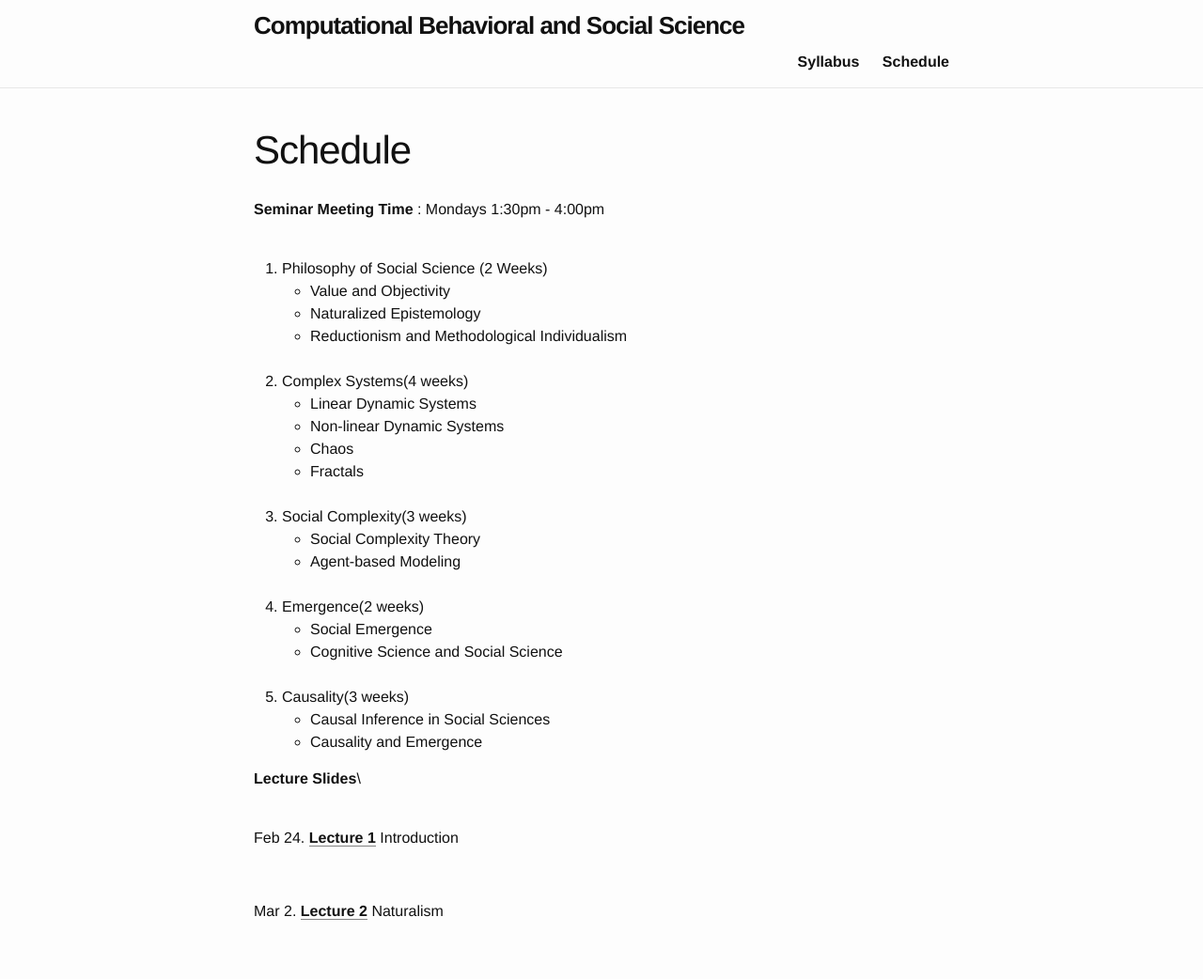
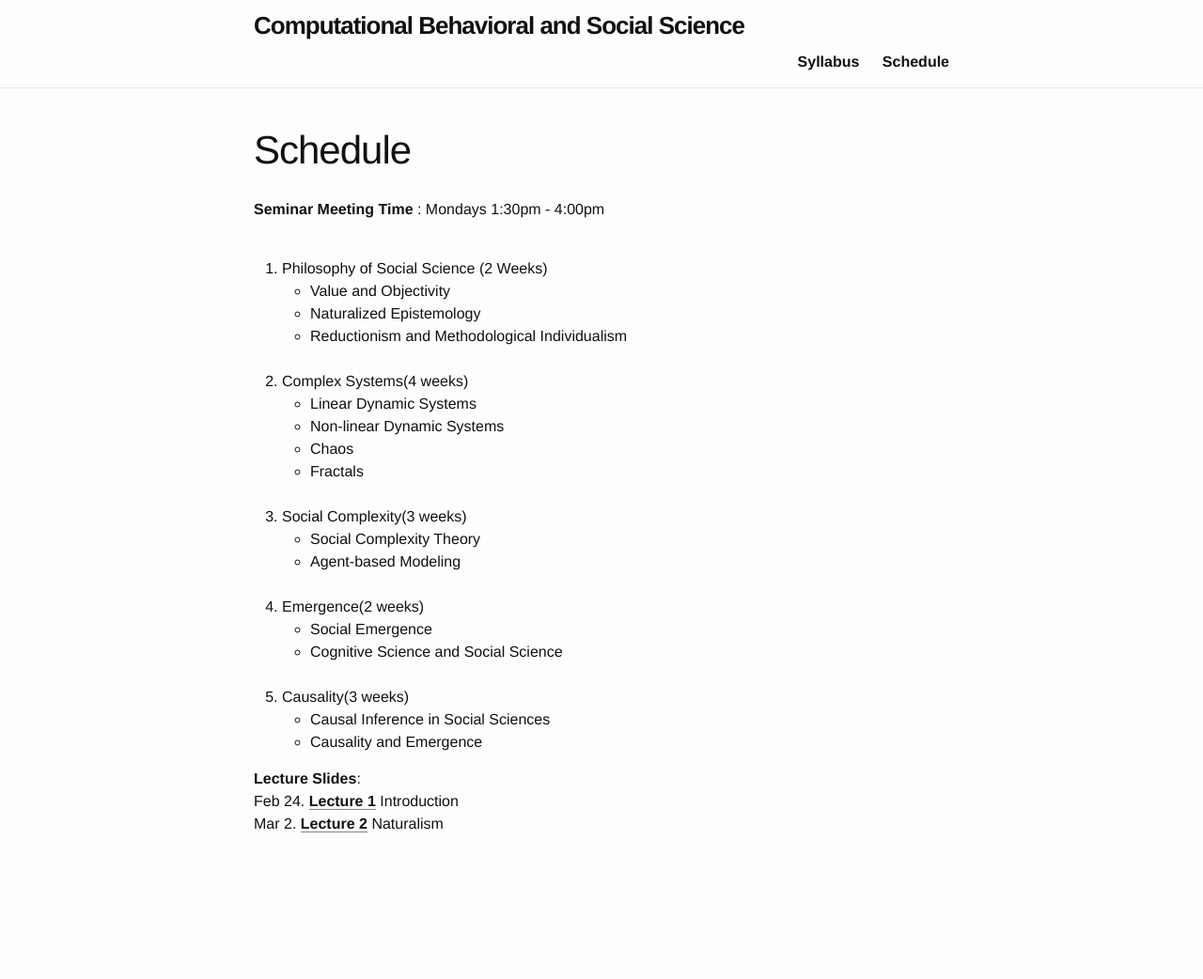
Before and after one commit to comphiacademy/cbss20s, a Jekyll site: the page built from schedule.md, in a window 1280 px wide. Shown: the whole page at 94% size. Built offline with Jekyll 4.4.1, drawn with Linux system fonts in a browser that asks for light colours; after the commit the page ends 949 px from its top, so only the background shows below that.

```diff
--- a/schedule.md
+++ b/schedule.md
@@ -35,11 +35,8 @@ permalink: /schedule/
   *  Causality and Emergence
 <br>
 
-**Lecture Slides**\\
-
+**Lecture Slides**:
 <br>
 Feb 24. [Lecture 1](/assets/week1_cbss.pdf) Introduction
-
 <br>
-
 Mar 2. [Lecture 2](/assets/week2_cbss.pdf) Naturalism
```
